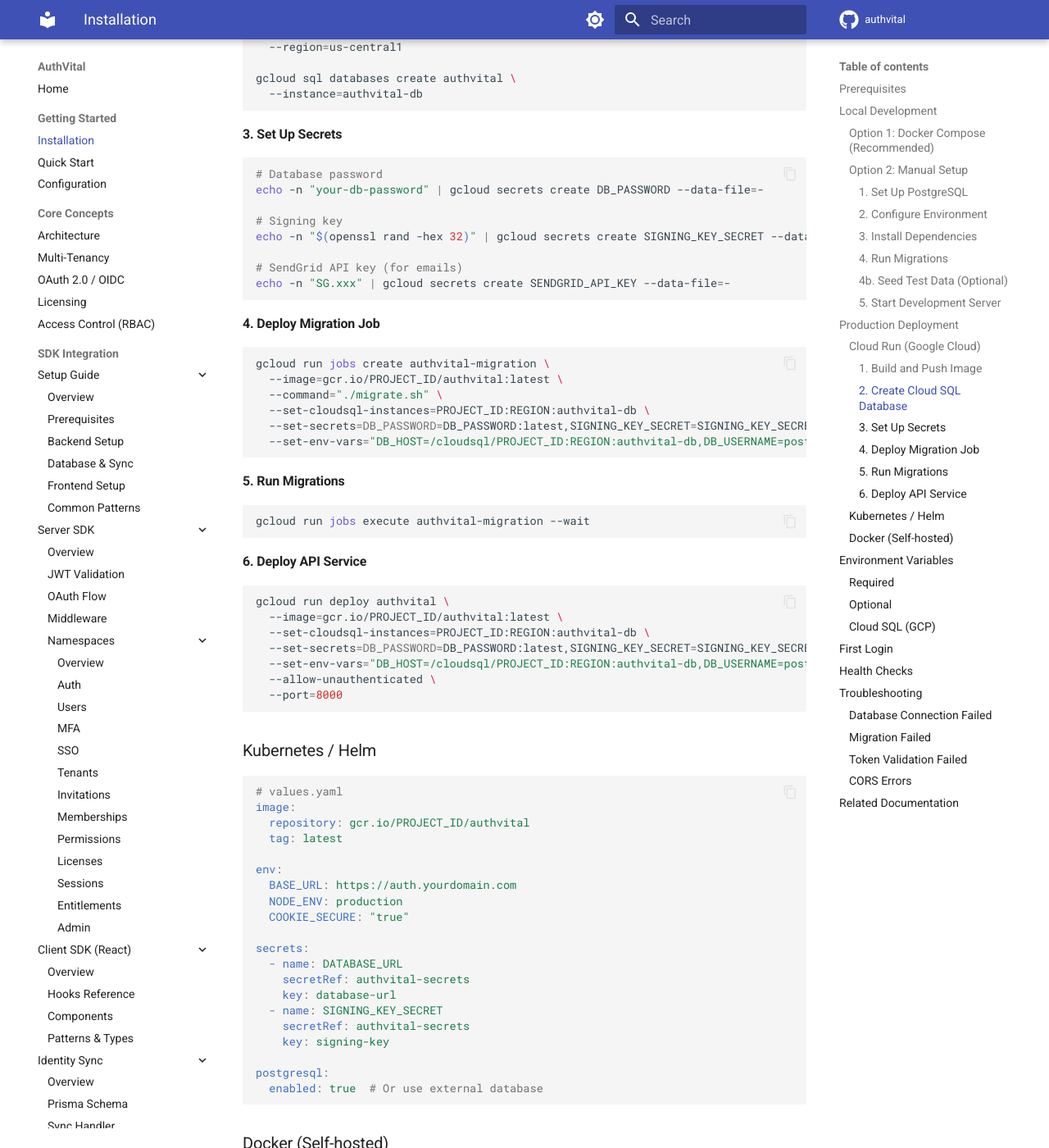
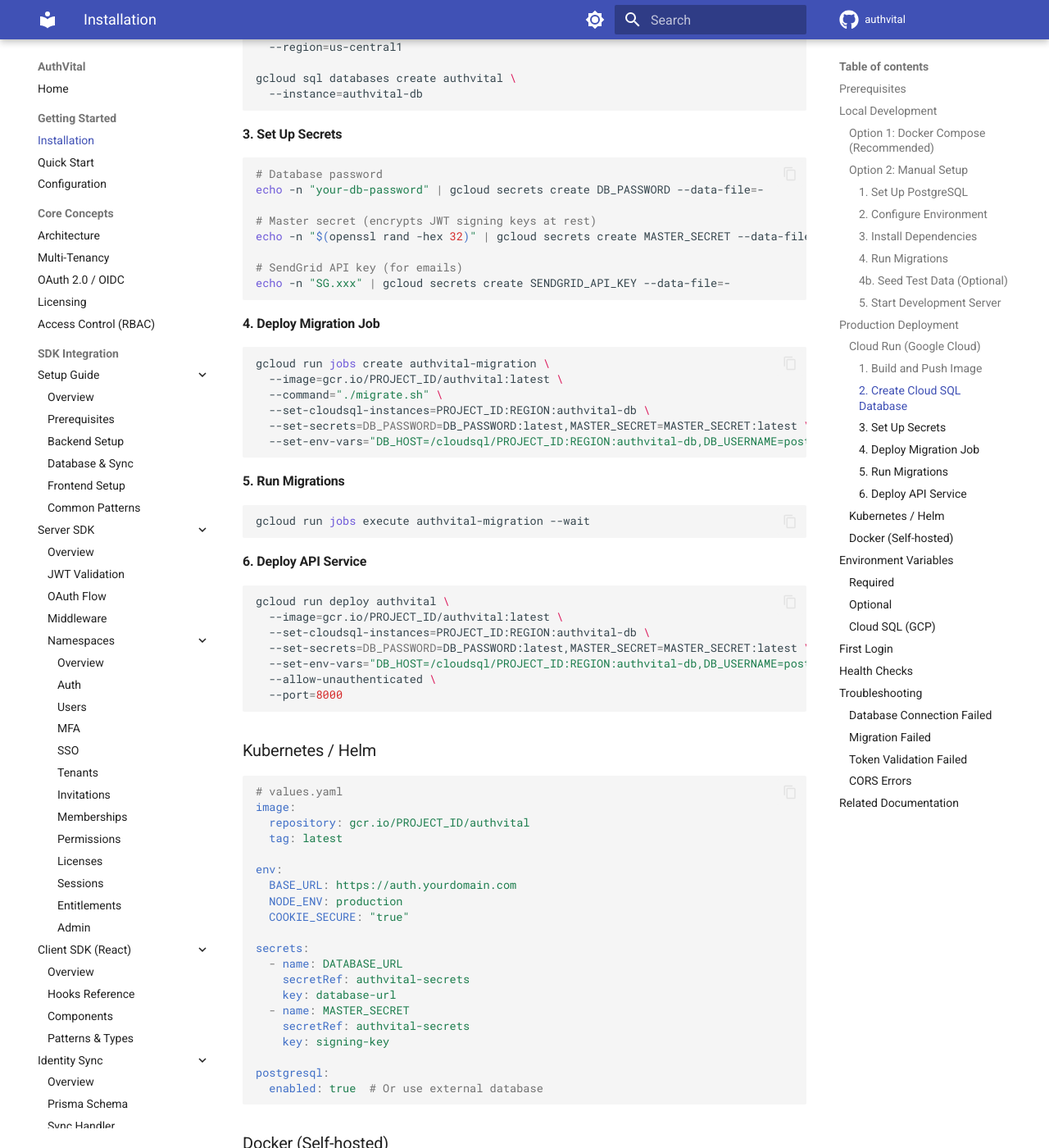
Before and after one commit to fed-stew/authvital, an MkDocs documentation site: the page built from docs/getting-started/installation.md, in a window 1280 px wide and 1400 px high, scrolled down 4521 px. Shown: the whole window at 82% size. Built offline with MkDocs 1.6.1 and Material for MkDocs 9.7.7, drawn with Linux system fonts in a browser that asks for light colours; comment, search, counter and statistics services are not loaded; some of the changed text lies outside the part shown.

Commit message:
Fixed variable name mismatch

````diff
--- a/docker-compose.yml
+++ b/docker-compose.yml
@@ -116,8 +116,8 @@
       # Set to 'true' when using HTTPS in production
       COOKIE_SECURE: ${COOKIE_SECURE:-false}
 
-      # Security - DO NOT USE DEFAULT IN PRODUCTION
-      SIGNING_KEY_SECRET: "${SIGNING_KEY_SECRET:-}"
+      # Master secret for key encryption - DO NOT USE DEFAULT IN PRODUCTION
+      MASTER_SECRET: "${MASTER_SECRET:-}"
 
       # CORS - includes localhost:8080 for local docker-compose dev by default
       # Add additional origins as comma-separated list
--- a/docs/getting-started/installation.md
+++ b/docs/getting-started/installation.md
@@ -88,7 +88,7 @@
 NODE_ENV=development
 
 # Security (generate a new one!)
-SIGNING_KEY_SECRET=your-32-byte-hex-string-here
+MASTER_SECRET=your-32-byte-hex-string-here
 
 # Cookie (false for local HTTP)
 COOKIE_SECURE=false
@@ -224,8 +224,8 @@
 # Database password
 echo -n "your-db-password" | gcloud secrets create DB_PASSWORD --data-file=-
 
-# Signing key
-echo -n "$(openssl rand -hex 32)" | gcloud secrets create SIGNING_KEY_SECRET --data-file=-
+# Master secret (encrypts JWT signing keys at rest)
+echo -n "$(openssl rand -hex 32)" | gcloud secrets create MASTER_SECRET --data-file=-
 
 # SendGrid API key (for emails)
 echo -n "SG.xxx" | gcloud secrets create SENDGRID_API_KEY --data-file=-
@@ -238,7 +238,7 @@
   --image=gcr.io/PROJECT_ID/authvital:latest \
   --command="./migrate.sh" \
   --set-cloudsql-instances=PROJECT_ID:REGION:authvital-db \
-  --set-secrets=DB_PASSWORD=DB_PASSWORD:latest,SIGNING_KEY_SECRET=SIGNING_KEY_SECRET:latest \
+  --set-secrets=DB_PASSWORD=DB_PASSWORD:latest,MASTER_SECRET=MASTER_SECRET:latest \
   --set-env-vars="DB_HOST=/cloudsql/PROJECT_ID:REGION:authvital-db,DB_USERNAME=postgres,DB_DATABASE=authvital,BASE_URL=https://auth.yourdomain.com"
 ```
 
@@ -254,7 +254,7 @@
 gcloud run deploy authvital \
   --image=gcr.io/PROJECT_ID/authvital:latest \
   --set-cloudsql-instances=PROJECT_ID:REGION:authvital-db \
-  --set-secrets=DB_PASSWORD=DB_PASSWORD:latest,SIGNING_KEY_SECRET=SIGNING_KEY_SECRET:latest \
+  --set-secrets=DB_PASSWORD=DB_PASSWORD:latest,MASTER_SECRET=MASTER_SECRET:latest \
   --set-env-vars="DB_HOST=/cloudsql/PROJECT_ID:REGION:authvital-db,DB_USERNAME=postgres,DB_DATABASE=authvital,BASE_URL=https://auth.yourdomain.com,NODE_ENV=production" \
   --allow-unauthenticated \
   --port=8000
@@ -277,7 +277,7 @@
   - name: DATABASE_URL
     secretRef: authvital-secrets
     key: database-url
-  - name: SIGNING_KEY_SECRET
+  - name: MASTER_SECRET
     secretRef: authvital-secrets
     key: signing-key
 
@@ -310,7 +310,7 @@
       BASE_URL: https://auth.yourdomain.com
       NODE_ENV: production
       COOKIE_SECURE: "true"
-      SIGNING_KEY_SECRET: ${SIGNING_KEY_SECRET}
+      MASTER_SECRET: ${MASTER_SECRET}
     depends_on:
       - db
 
@@ -326,7 +326,7 @@
 |----------|-------------|--------|
 | `DATABASE_URL` | PostgreSQL connection string | `postgresql://user:pass@host:5432/db` |
 | `BASE_URL` | Public URL of AuthVital | `https://auth.yourdomain.com` |
-| `SIGNING_KEY_SECRET` | 32-byte hex key for JWT signing | `0123456789abcdef...` (64 chars) |
+| `MASTER_SECRET` | 32-byte hex master key (encrypts signing keys at rest) | `0123456789abcdef...` (64 chars) |
 
 ### Optional
 
@@ -419,7 +419,7 @@
 ### Token Validation Failed
 
 1. Ensure `BASE_URL` matches the issuer in JWTs
-2. Verify `SIGNING_KEY_SECRET` is the same across all instances
+2. Verify `MASTER_SECRET` is the same across all instances (it decrypts the shared signing keys)
 3. Check token hasn't expired
 
 ### CORS Errors
````
Also changed, not shown: docs/concepts/architecture.md (+4 -4 lines), docs/getting-started/configuration.md (+6 -6 lines), docs/security/best-practices/checklist.md (+1 -1 lines), docs/security/best-practices/infrastructure.md (+2 -2 lines), 4 other files.
